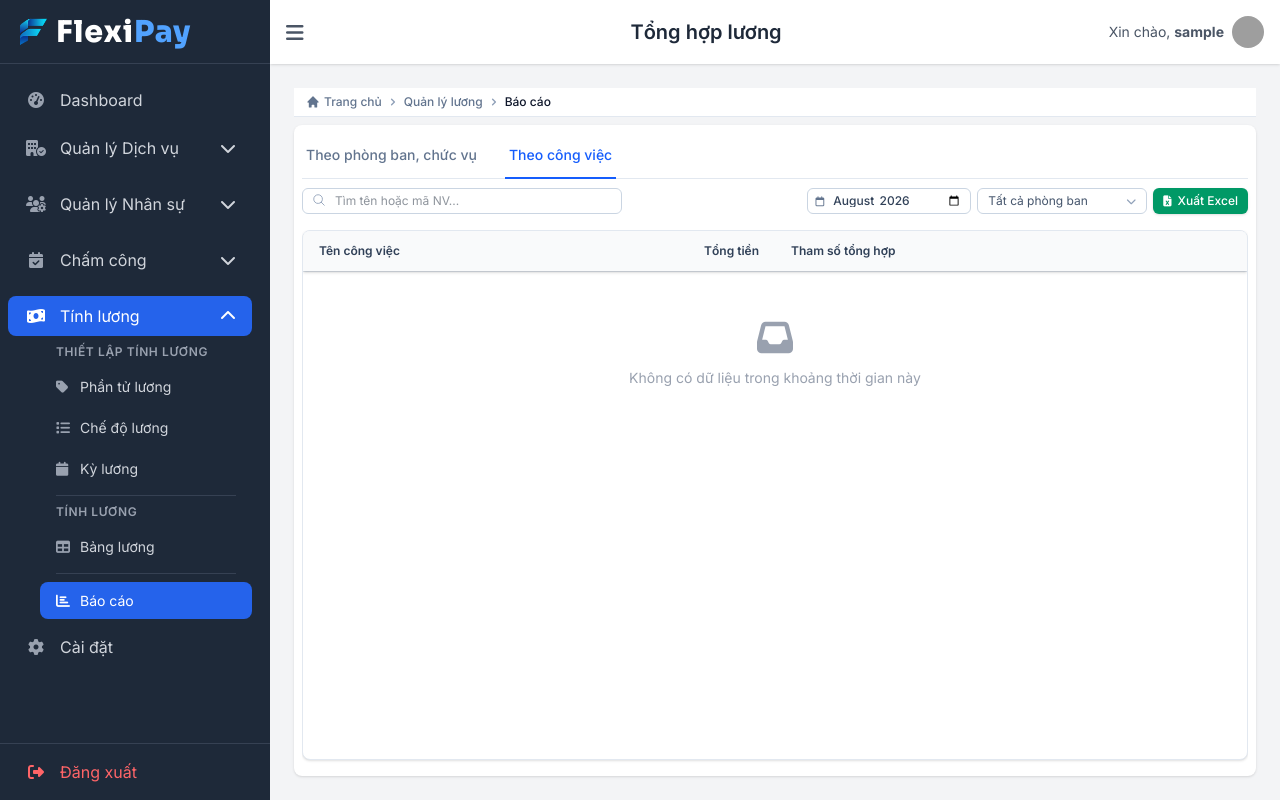
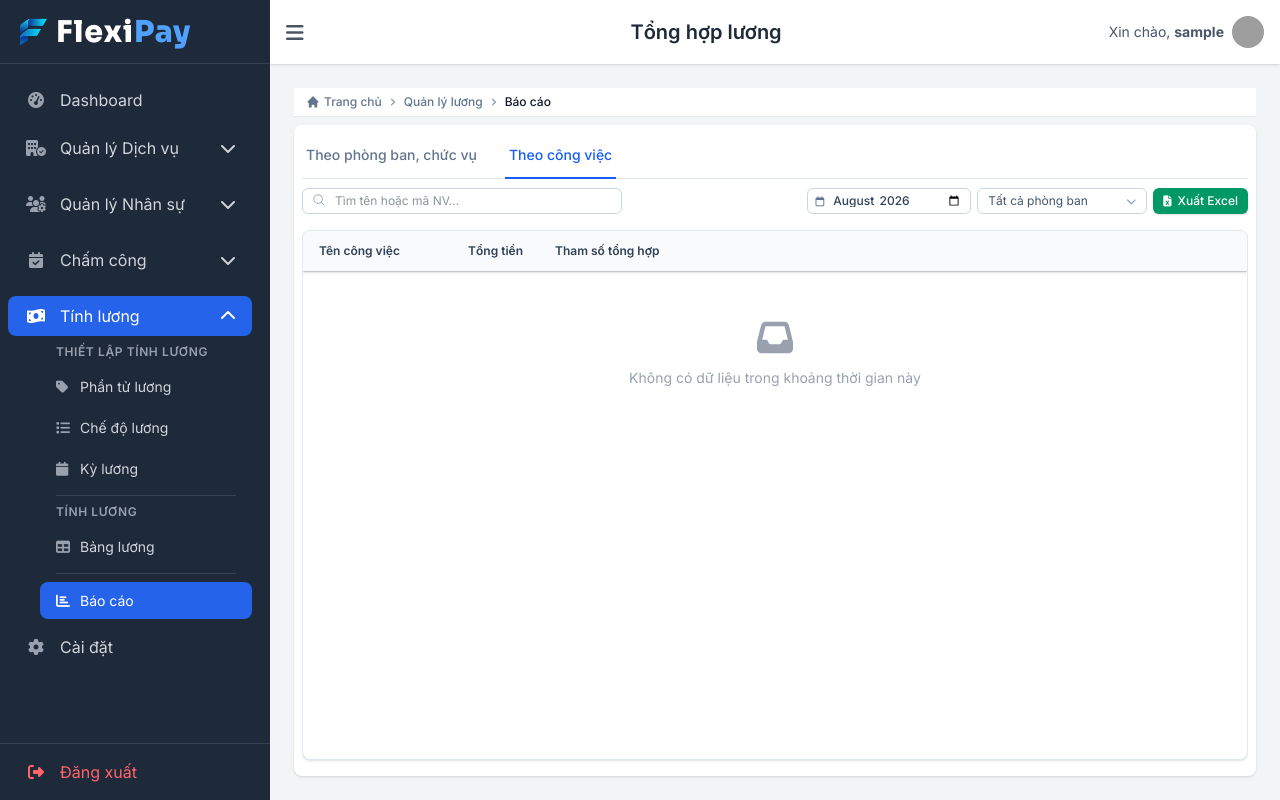
Before and after one commit to Tanphongjsc/TanPhong_Manager_Project, a Django app: page /hrm/quan-ly-luong/bao-cao/ in a window 1280 px wide, after a click on "Theo công việc". Run offline with Django 5.2, Linux system fonts and the light colour scheme; the visitor is signed in with stand-in values (Sample User, id 1); data that the repository does not hold is empty; style sheets or scripts are compiled from the project's sources; parts of the project's set-up code (start-up, migrations or seed data) failed here and were passed over; grey boxes are pictures that could not be loaded.

Commit message:
fix(Table-Bao cao tong hop luong): Sửa lại độ rộng các cột trong bảng Theo công việc

```diff
--- a/templates/hrm_manager/quan_ly_luong/bao_cao_tong_hop_luong.html
+++ b/templates/hrm_manager/quan_ly_luong/bao_cao_tong_hop_luong.html
@@ -28,12 +28,12 @@
     <div id="tab-job" class="tab-pane hidden h-full flex flex-col">
         <div class="flex-1 w-full bg-white border border-slate-200 rounded-lg shadow-sm overflow-hidden flex flex-col mb-2">
             <div class="flex-1 overflow-auto custom-scrollbar">
-                <table class="w-full text-left" id="job-summary-table">
+                <table class="w-full text-left table-fixed" id="job-summary-table">
                     <thead class="bg-slate-50 text-slate-700 font-semibold text-xs sticky top-0 z-10 shadow-sm border-b border-slate-200">
                         <tr>
-                            <th scope="col" class="px-4 py-3 font-semibold bg-gray-50 min-w-[220px] w-[30%]">Tên công việc</th>
-                            <th scope="col" class="px-4 py-3 font-semibold bg-gray-50 text-right min-w-[160px] w-[20%]">Tổng tiền</th>
-                            <th scope="col" class="px-4 py-3 font-semibold bg-gray-50 text-left">Tham số tổng hợp</th>
+                            <th scope="col" class="px-4 py-3 font-semibold bg-gray-50 w-[15%]">Tên công việc</th>
+                            <th scope="col" class="px-4 py-3 font-semibold bg-gray-50 text-right w-[10%]">Tổng tiền</th>
+                            <th scope="col" class="px-4 py-3 font-semibold bg-gray-50 text-left w-[75%]">Tham số tổng hợp</th>
                         </tr>
                     </thead>
                     <tbody id="job-table-body" class="divide-y divide-slate-100 text-xs text-gray-700">
```
